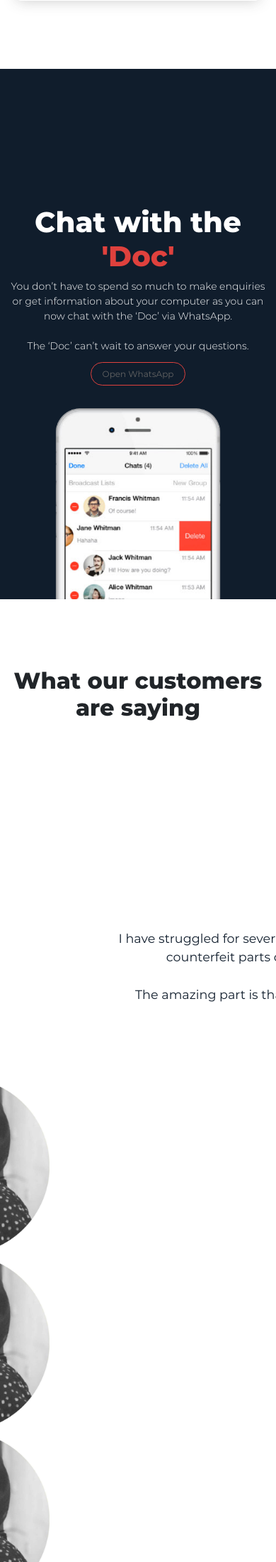
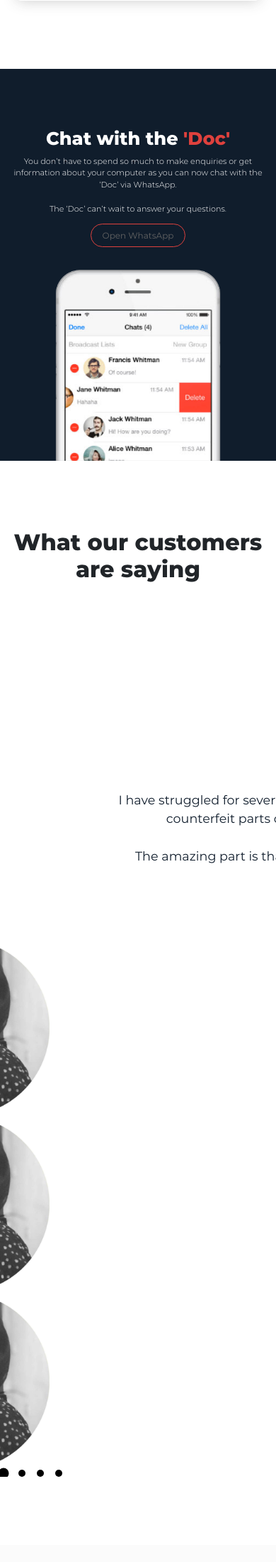
Before and after one commit to aremu-smog/computerdoctor, a PHP site: page /index.html in a window 390 px wide. Shown: the part 2900-5100 px from the top of the page at 71% size. After the commit the page ends 4980 px from the top, so only its background shows below. Run offline with PHP 8.4, Linux system fonts and the light colour scheme.

Commit message:
Fix chat section on tablet

```diff
--- a/css/style.css
+++ b/css/style.css
@@ -114,7 +114,6 @@
 	height: 40px !important;
 }
 .chat{
-	padding-top: 3em;
 	color: #ffffff;
 	background-color: #101d2c;
 	padding-top: 2em;
@@ -122,7 +121,7 @@
 
 .chat h1{
 	font-family: "MontserratExtraBold";
-	margin-top: 4em;
+	margin-top: 2em;
 }
 .chat p{
 	font-family: "MontserratLight";
@@ -164,7 +163,7 @@
 	transition: transform .5s;
 	cursor: pointer;
 }
-.testimonail .buttons{
+.testimonial .buttons{
 	display: flex;
 	align-items: center;
 }
@@ -197,6 +196,13 @@
 .seamless .row .option{
 	margin-top: 2em;
 }
+
+.chat h1{
+	font-size: 1.6em
+}
+.chat p{
+	font-size: .7em;
+}
 }
 
 @media only screen and (max-width: 567px){
```
